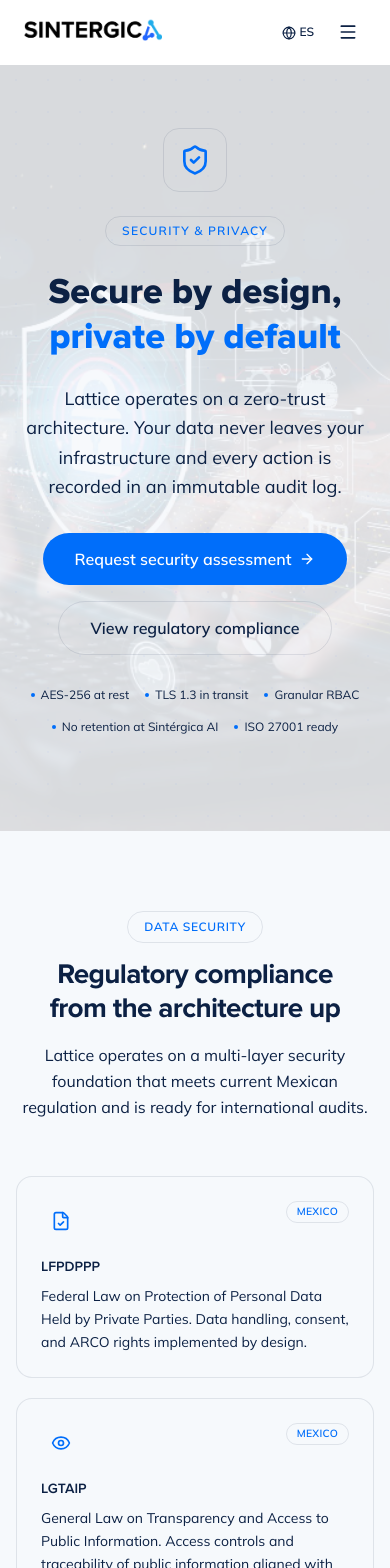
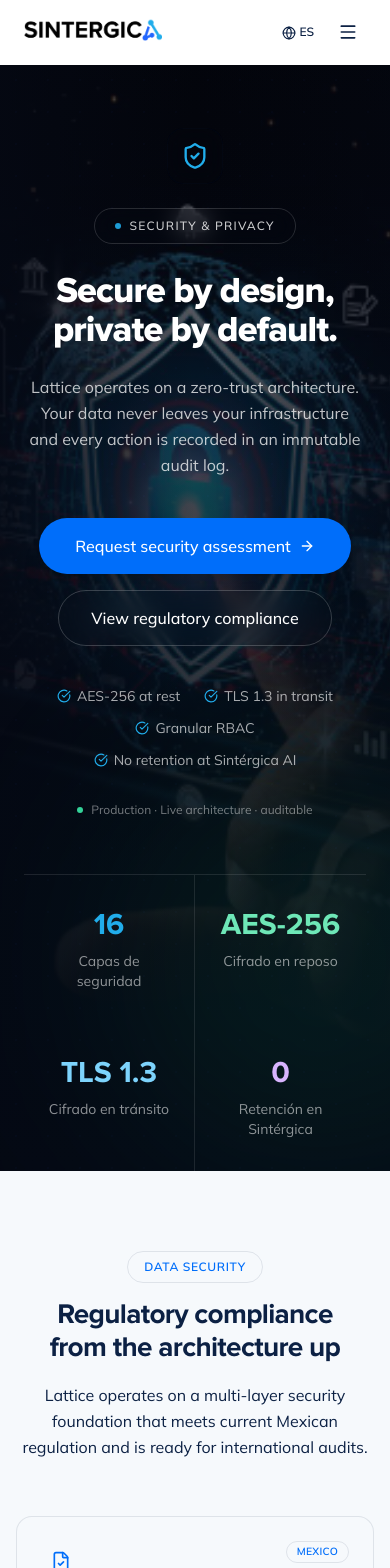
Before and after one commit to axeljmujica/Sintergica, a Next.js app: page /en/seguridad in a window 390 px wide. Shown: the top 1568 px of the page. Built offline with nearby package versions, Linux system fonts and the light colour scheme.

Commit message:
feat(seguridad): rediseño hero estilo seeb/naat con imagen visible
Imagen al 60% (antes 0.12), overlays multinivel, glow brand-accent,
shield icon, badge con pulse, stats strip (16 capas · AES-256 · TLS 1.3 · 0 retención).

Co-Authored-By: Claude Sonnet 4.6 <noreply@anthropic.com>

```diff
--- a/src/components/seguridad/SecurityHero.tsx
+++ b/src/components/seguridad/SecurityHero.tsx
@@ -2,66 +2,82 @@
 
 import { useRef } from "react";
 import Link from "next/link";
-import { LazyMotion, domAnimation, m, useInView, useReducedMotion } from "motion/react";
-import { ArrowRight, ShieldCheck } from "lucide-react";
 import Image from "next/image";
+import {
+  LazyMotion,
+  domAnimation,
+  m,
+  useInView,
+  useReducedMotion,
+} from "motion/react";
+import { ArrowRight, CheckCircle, ShieldCheck } from "lucide-react";
 import { useLocale } from "@/i18n/DictionaryProvider";
 
-/* ── i18n translations ────────────────────────────────────────── */
+/* ── i18n ─────────────────────────────────────────────────────── */
 
 const T = {
   es: {
     badge: "Seguridad & Privacidad",
-    title: "Seguridad por diseño,\nprivacidad por defecto",
+    title: "Seguridad por diseño,\nprivacidad por defecto.",
     subtitle:
       "Lattice opera bajo arquitectura zero-trust. Tus datos nunca salen de tu infraestructura y cada acción queda registrada en una auditoría inmutable.",
     cta: "Solicitar evaluación de seguridad",
-    ctaHref: "/empresa/contacto",
+    ctaHref: "https://sales.sintergica.ai/widget/booking/vh6cQRURUU1nU5nslpu4",
     secondary: "Ver cumplimiento normativo",
     secondaryHref: "#cumplimiento",
-    trustSignals: [
+    trust: [
       "AES-256 en reposo",
       "TLS 1.3 en tránsito",
       "RBAC granular",
       "Sin retención en Sintérgica AI",
-      "ISO 27001 ready",
     ],
+    statusLabel: "Producción",
+    statusHint: "Arquitectura vigente · auditable",
   },
   en: {
     badge: "Security & Privacy",
-    title: "Secure by design,\nprivate by default",
+    title: "Secure by design,\nprivate by default.",
     subtitle:
       "Lattice operates on a zero-trust architecture. Your data never leaves your infrastructure and every action is recorded in an immutable audit log.",
     cta: "Request security assessment",
-    ctaHref: "/empresa/contacto",
+    ctaHref: "https://sales.sintergica.ai/widget/booking/vh6cQRURUU1nU5nslpu4",
     secondary: "View regulatory compliance",
     secondaryHref: "#cumplimiento",
-    trustSignals: [
+    trust: [
       "AES-256 at rest",
       "TLS 1.3 in transit",
       "Granular RBAC",
       "No retention at Sintérgica AI",
-      "ISO 27001 ready",
     ],
+    statusLabel: "Production",
+    statusHint: "Live architecture · auditable",
   },
   "pt-br": {
     badge: "Segurança & Privacidade",
-    title: "Segurança por design,\nprivacidade por padrão",
+    title: "Segurança por design,\nprivacidade por padrão.",
     subtitle:
       "Lattice opera sob arquitetura zero-trust. Seus dados nunca saem da sua infraestrutura e cada ação é registrada em uma auditoria imutável.",
     cta: "Solicitar avaliação de segurança",
-    ctaHref: "/empresa/contacto",
+    ctaHref: "https://sales.sintergica.ai/widget/booking/vh6cQRURUU1nU5nslpu4",
     secondary: "Ver conformidade regulatória",
     secondaryHref: "#cumplimiento",
-    trustSignals: [
+    trust: [
       "AES-256 em repouso",
       "TLS 1.3 em trânsito",
       "RBAC granular",
       "Sem retenção na Sintérgica AI",
-      "ISO 27001 ready",
     ],
+    statusLabel: "Produção",
+    statusHint: "Arquitetura vigente · auditável",
   },
 } as const;
+
+const STATS = [
+  { value: "16", label: "Capas de seguridad", color: "text-brand-accent-light" },
+  { value: "AES-256", label: "Cifrado en reposo", color: "text-emerald-300" },
+  { value: "TLS 1.3", label: "Cifrado en tránsito", color: "text-sky-300" },
+  { value: "0", label: "Retención en Sintérgica", color: "text-purple-300" },
+];
 
 export function SecurityHero() {
   const locale = useLocale();
@@ -74,101 +90,140 @@ export function SecurityHero() {
     shouldReduce
       ? {}
       : {
-          initial: { opacity: 0, y: 20 },
+          initial: { opacity: 0, y: 24 },
           animate: isInView ? { opacity: 1, y: 0 } : {},
-          transition: { duration: 0.5, delay },
+          transition: { duration: 0.6, delay },
         };
 
   return (
     <LazyMotion features={domAnimation}>
-      <section className="relative overflow-hidden bg-brand-surface dark:bg-brand-midnight pt-32 pb-24 px-6">
+      <section
+        className="relative flex min-h-screen flex-col overflow-hidden bg-[#050914]"
+        aria-label="Seguridad y privacidad de Lattice"
+      >
         {/* Background image */}
         <div className="pointer-events-none absolute inset-0" aria-hidden="true">
           <Image
-            src="/images/Foto Premium gestión de documentos.jpg"
+            src="/images/seguridad-implementacion.jpg"
             alt=""
             fill
-            className="object-cover opacity-[0.12]"
+            priority
             sizes="100vw"
-            priority={false}
+            className="object-cover object-center opacity-60"
           />
-          <div className="absolute inset-0 bg-gradient-to-b from-brand-surface/85 via-brand-surface/75 to-brand-surface dark:from-brand-midnight/85 dark:via-brand-midnight/75 dark:to-brand-midnight" />
+          {/* Overlays: deep vignette + side gradient for legibility */}
+          <div className="absolute inset-0 bg-gradient-to-t from-[#050914] via-[#050914]/65 to-[#050914]/25" />
+          <div className="absolute inset-0 bg-gradient-to-r from-[#050914]/70 via-transparent to-[#050914]/30" />
+          {/* Brand glow */}
+          <div className="absolute -top-40 left-1/2 h-[560px] w-[760px] -translate-x-1/2 rounded-full bg-brand-accent/15 blur-[120px]" />
+          <div className="absolute bottom-0 right-0 h-[420px] w-[420px] translate-x-1/3 rounded-full bg-emerald-500/10 blur-[100px]" />
+          {/* Subtle grid */}
+          <div className="dot-grid absolute inset-0 opacity-20" />
         </div>
 
-        {/* Background glows */}
-        <div className="pointer-events-none absolute inset-0" aria-hidden="true">
-          <div className="absolute -left-40 -top-40 h-[600px] w-[600px] rounded-full bg-brand-accent/5 blur-3xl" />
-          <div className="absolute -bottom-20 -right-40 h-[400px] w-[400px] rounded-full bg-brand-accent-light/5 blur-3xl" />
-          {/* Shield grid pattern */}
-          <div className="dot-grid absolute inset-0 opacity-30" />
-        </div>
-
-        <div ref={ref} className="relative mx-auto max-w-4xl text-center">
-          {/* Shield icon */}
-          <m.div
-            {...anim(0)}
-            className="mx-auto mb-6 flex h-16 w-16 items-center justify-center rounded-2xl border border-brand-accent/20 bg-brand-accent/10"
-          >
-            <ShieldCheck className="h-8 w-8 text-brand-accent" />
+        <div
+          ref={ref}
+          className="relative z-10 mx-auto flex w-full max-w-5xl flex-1 flex-col justify-center px-6 pt-32 pb-0 text-center"
+        >
+          {/* Shield mark */}
+          <m.div {...anim(0)} className="flex justify-center">
+            <div className="flex h-14 w-14 items-center justify-center rounded-2xl border border-brand-accent/30 bg-brand-accent/15 backdrop-blur-md">
+              <ShieldCheck className="h-7 w-7 text-brand-accent-light" />
+            </div>
           </m.div>
 
-          <m.span
-            {...anim(0.05)}
-            className="inline-flex items-center rounded-full border border-brand-accent/20 bg-brand-accent/10 px-4 py-1.5 text-xs font-semibold uppercase tracking-widest text-brand-accent"
-          >
-            {t.badge}
-          </m.span>
+          {/* Badge */}
+          <m.div {...anim(0.05)} className="mt-6 flex justify-center">
+            <span className="inline-flex items-center gap-2 rounded-full border border-white/15 bg-white/8 px-5 py-2 text-[0.75rem] font-mulish font-medium uppercase tracking-widest text-white/80 backdrop-blur-md">
+              <span className="h-1.5 w-1.5 rounded-full bg-brand-accent-light animate-pulse" />
+              {t.badge}
+            </span>
+          </m.div>
 
+          {/* H1 */}
           <m.h1
             {...anim(0.1)}
-            className="mt-6 font-proxima text-4xl font-extrabold leading-tight text-brand-midnight dark:text-brand-white md:text-5xl lg:text-6xl"
+            className="mt-7 font-proxima text-4xl font-extrabold leading-[1.08] tracking-tight text-white text-balance sm:text-5xl md:text-6xl lg:text-[4rem]"
           >
             {t.title.split("\n").map((line, i) => (
-              <span key={i} className={i === 1 ? "text-brand-accent" : ""}>
+              <span key={i} className="block">
                 {line}
-                {i === 0 && <br />}
               </span>
             ))}
           </m.h1>
 
+          {/* Subtitle */}
           <m.p
             {...anim(0.2)}
-            className="mx-auto mt-6 max-w-2xl text-lg leading-relaxed text-brand-midnight/70 dark:text-brand-white/70"
+            className="mx-auto mt-6 max-w-3xl text-base leading-relaxed text-white/75 text-pretty md:text-lg"
           >
             {t.subtitle}
           </m.p>
 
+          {/* CTAs */}
           <m.div
             {...anim(0.3)}
-            className="mt-8 flex flex-col items-center justify-center gap-4 sm:flex-row"
+            className="mt-10 flex flex-col items-center justify-center gap-4 sm:flex-row"
           >
             <Link
               href={t.ctaHref}
-              className="inline-flex items-center justify-center gap-2 rounded-full bg-brand-accent px-8 py-3.5 font-semibold text-white transition-all hover:-translate-y-0.5 hover:bg-brand-400 hover:shadow-lg hover:shadow-brand-accent/25"
+              target="_blank"
+              rel="noopener noreferrer"
+              className="group inline-flex h-14 items-center gap-2 rounded-full bg-brand-accent px-9 text-[1rem] font-mulish font-medium text-white shadow-xl shadow-brand-accent/30 transition-all duration-300 hover:-translate-y-0.5 hover:scale-[1.02] hover:bg-brand-accent-light hover:shadow-brand-accent/40"
             >
               {t.cta}
-              <ArrowRight className="h-4 w-4" />
+              <ArrowRight className="h-4 w-4 transition-transform duration-300 group-hover:translate-x-1" />
             </Link>
             <a
               href={t.secondaryHref}
-              className="inline-flex items-center justify-center rounded-full border border-brand-midnight/15 dark:border-brand-white/15 px-8 py-3.5 font-semibold text-brand-midnight dark:text-brand-white transition-colors hover:bg-brand-midnight/[0.03] dark:hover:bg-brand-white/[0.05]"
+              className="inline-flex h-14 items-center justify-center rounded-full border border-white/20 bg-white/8 px-8 text-[1rem] font-mulish font-medium text-white backdrop-blur-md transition-colors hover:bg-white/15"
             >
               {t.secondary}
             </a>
           </m.div>
 
+          {/* Trust signals */}
           <m.div
             {...anim(0.4)}
-            className="mt-8 flex flex-wrap justify-center gap-4"
+            className="mt-10 flex flex-wrap items-center justify-center gap-x-6 gap-y-3"
           >
-            {t.trustSignals.map((s) => (
+            {t.trust.map((signal) => (
               <span
-                key={s}
-                className="flex items-center gap-1.5 text-xs text-brand-midnight/45 dark:text-brand-white/45"
+                key={signal}
+                className="flex items-center gap-1.5 text-sm text-white/65"
               >
-                <span className="h-1 w-1 rounded-full bg-brand-accent" />
-                {s}
+                <CheckCircle className="h-3.5 w-3.5 shrink-0 text-brand-accent-light" />
+                {signal}
               </span>
+            ))}
+          </m.div>
+
+          {/* Status pill */}
+          <m.div
+            {...anim(0.5)}
+            className="mt-8 flex items-center justify-center gap-2 text-xs text-white/45"
+          >
+            <span className="h-1.5 w-1.5 rounded-full bg-emerald-400" />
+            {t.statusLabel} · {t.statusHint}
+          </m.div>
+
+          {/* Stats strip */}
+          <m.div
+            {...anim(0.6)}
+            className="mt-14 grid grid-cols-2 border-t border-white/10 md:grid-cols-4"
+          >
+            {STATS.map((s, i) => (
+              <div
+                key={s.label}
+                className={`px-6 py-8 text-center ${
+                  i < STATS.length - 1 ? "md:border-r md:border-white/10" : ""
+                } ${i % 2 === 0 ? "border-r border-white/10 md:border-r" : ""}`}
+              >
+                <p className={`font-proxima text-3xl font-bold ${s.color}`}>
+                  {s.value}
+                </p>
+                <p className="mt-2 text-sm text-white/55">{s.label}</p>
+              </div>
             ))}
           </m.div>
         </div>
```
